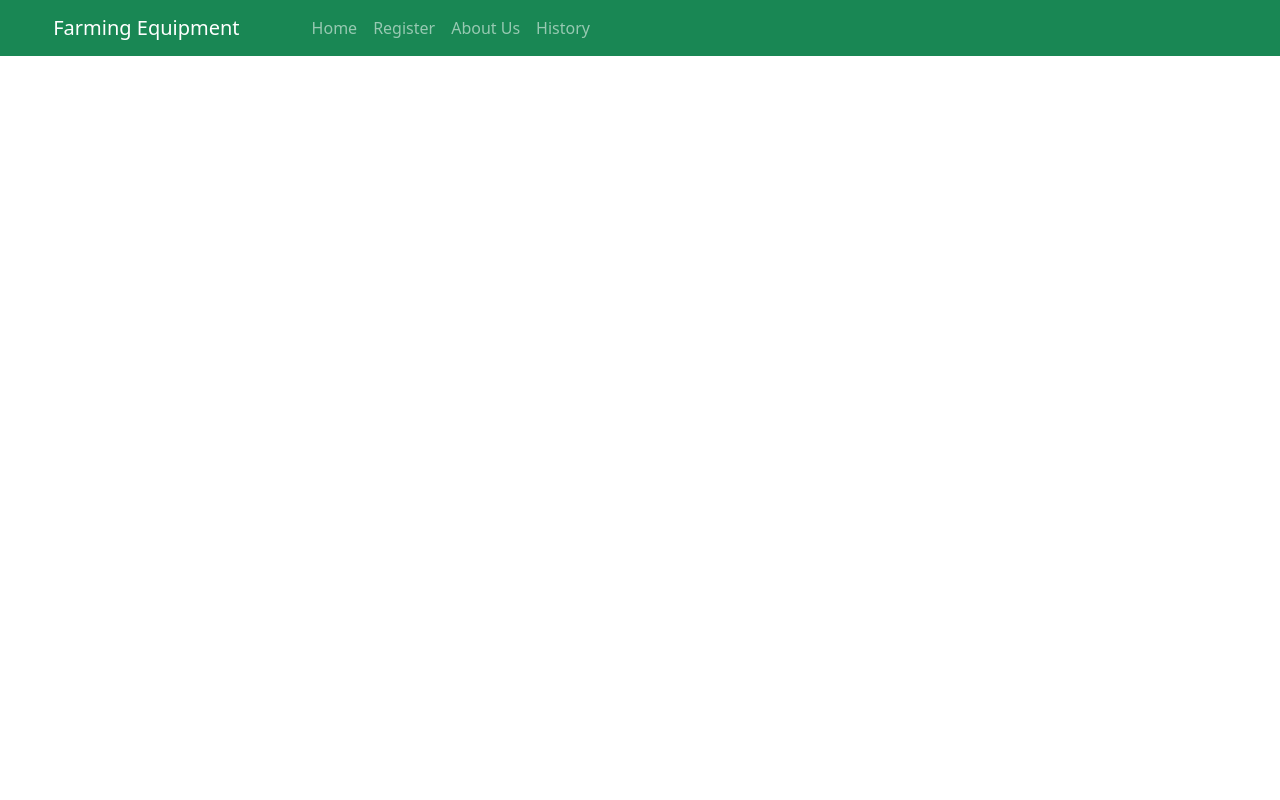
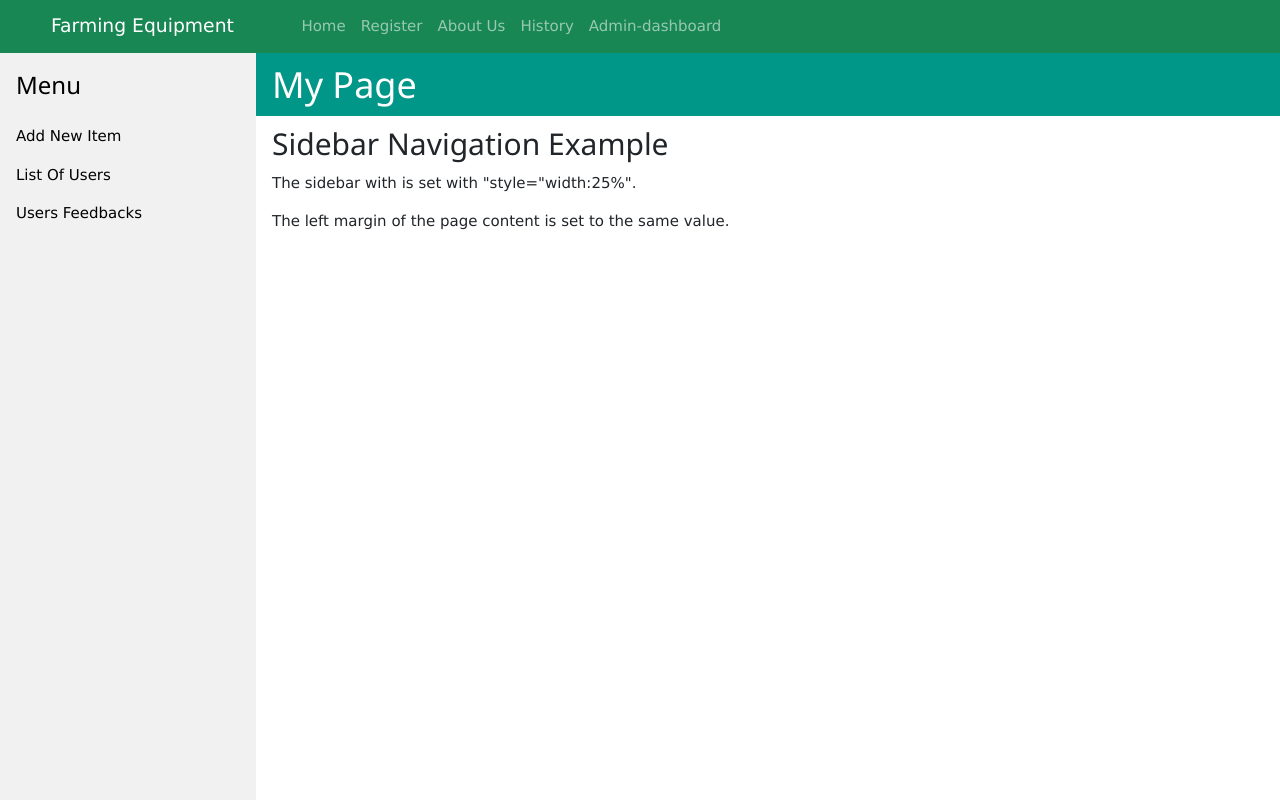
Before and after one commit to shubhammore27/farm-FE, an Angular app in the folder farm/: page /admin-dashboard in a window 1280 px wide. Before the commit this address led to /. Built offline with nearby package versions, Linux system fonts and the light colour scheme.

Commit message:
admin-dashboard added

```diff
--- /dev/null
+++ b/farm/src/app/admin-dashboard/admin-dashboard.component.html
@@ -0,0 +1,23 @@
+<!-- Sidebar -->
+<div class="w3-sidebar w3-light-grey w3-bar-block" style="width:20%">
+    <h3 class="w3-bar-item">Menu</h3>
+    <a href="#" class="w3-bar-item w3-button">Add New Item</a>
+    <a href="#" class="w3-bar-item w3-button">List Of Users</a>
+    <a href="#" class="w3-bar-item w3-button">Users Feedbacks</a>
+</div>
+
+<!-- Page Content -->
+<div style="margin-left:20%">
+
+    <div class="w3-container w3-teal">
+        <h1>My Page</h1>
+    </div>
+
+
+    <div class="w3-container">
+        <h2>Sidebar Navigation Example</h2>
+        <p>The sidebar with is set with "style="width:25%".</p>
+        <p>The left margin of the page content is set to the same value.</p>
+    </div>
+
+</div>
--- /dev/null
+++ b/farm/src/app/admin-dashboard/admin-dashboard.component.ts
@@ -0,0 +1,15 @@
+import { Component, OnInit } from '@angular/core';
+
+@Component({
+  selector: 'app-admin-dashboard',
+  templateUrl: './admin-dashboard.component.html',
+  styleUrls: ['./admin-dashboard.component.css']
+})
+export class AdminDashboardComponent implements OnInit {
+
+  constructor() { }
+
+  ngOnInit(): void {
+  }
+
+}
--- a/farm/src/app/app-routing.module.ts
+++ b/farm/src/app/app-routing.module.ts
@@ -1,11 +1,13 @@
 import { NgModule } from '@angular/core';
 import { RouterModule, Routes } from '@angular/router';
+import { AdminDashboardComponent } from './admin-dashboard/admin-dashboard.component';
 import { FarmerRegistrationComponent } from './farmer-registration/farmer-registration.component';
 import {IndexComponent} from './index/index.component';
 
 const routes: Routes = [
   { path: 'farmer-registration', component: FarmerRegistrationComponent },
-  { path: 'home', component: IndexComponent }
+  { path: 'home', component: IndexComponent },
+  { path: 'admin-dashboard', component: AdminDashboardComponent }
 ];
 
 @NgModule({
--- a/farm/src/app/app.module.ts
+++ b/farm/src/app/app.module.ts
@@ -12,13 +12,15 @@ import { MainMenuComponent } from './main-menu/main-menu.component';
 
 import { ToastrModule } from 'ngx-toastr';
 import { BrowserAnimationsModule } from '@angular/platform-browser/animations';
+import { AdminDashboardComponent } from './admin-dashboard/admin-dashboard.component';
 
 @NgModule({
   declarations: [
     AppComponent,
     FarmerRegistrationComponent,
     IndexComponent,
-    MainMenuComponent
+    MainMenuComponent,
+    AdminDashboardComponent
   ],
   imports: [
     BrowserModule,
--- a/farm/src/app/main-menu/main-menu.component.html
+++ b/farm/src/app/main-menu/main-menu.component.html
@@ -27,6 +27,10 @@
             <a class="nav-link" routerLink="#">History</a>
           </li>
 
+          <li class="nav-item">
+            <a class="nav-link" routerLink="admin-dashboard">Admin-dashboard</a>
+          </li>
+
         </ul>
       </div>
     </nav>
--- a/farm/src/index.html
+++ b/farm/src/index.html
@@ -19,7 +19,7 @@
     crossorigin="anonymous"></script>
   <link rel="preconnect" href="https://fonts.gstatic.com">
   <link href="https://fonts.googleapis.com/css2?family=Roboto:wght@300;400;500&display=swap" rel="stylesheet">
-
+  <link rel="stylesheet" href="https://www.w3schools.com/w3css/4/w3.css">
   <meta charset="utf-8">
   <title>Farm</title>
   <base href="/">
```
Also changed, not shown: farm/src/app/admin-dashboard/admin-dashboard.component.css (added), 2 other files (tests, documents, lock files or other folders).
